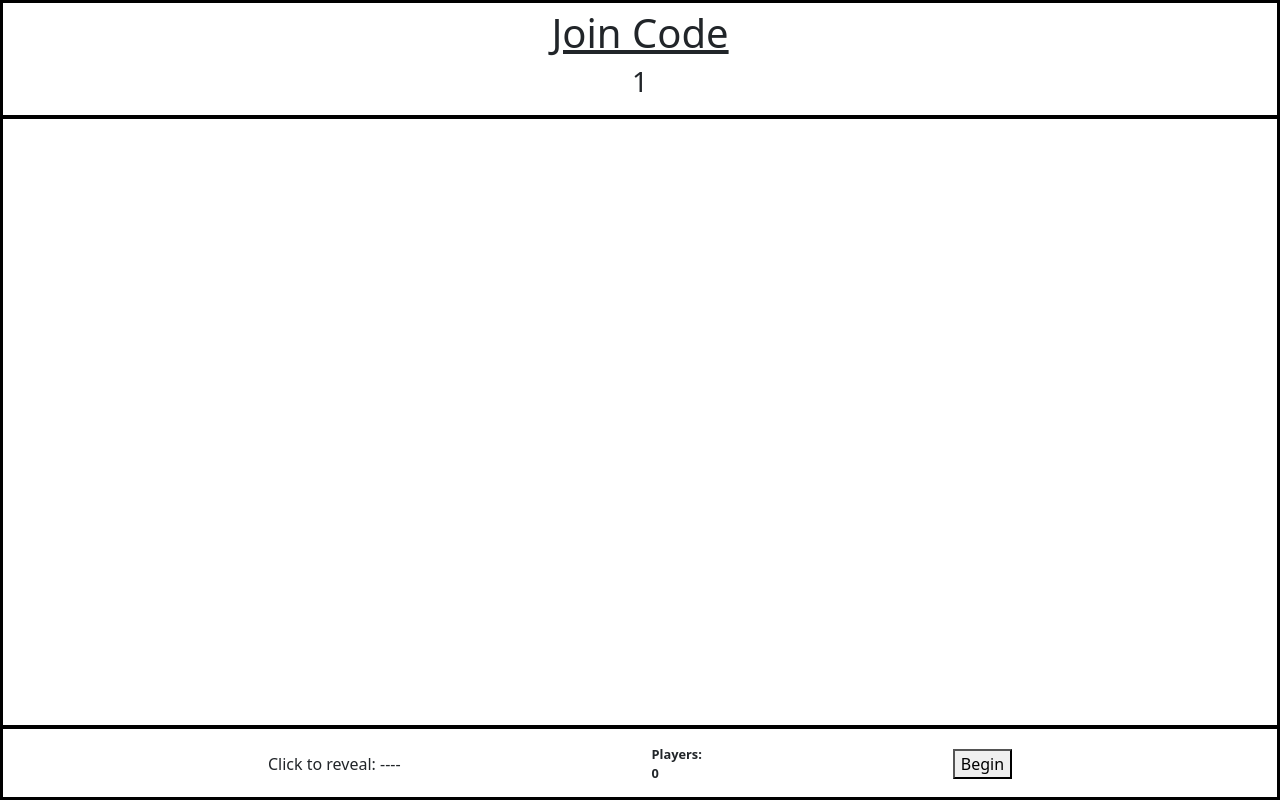
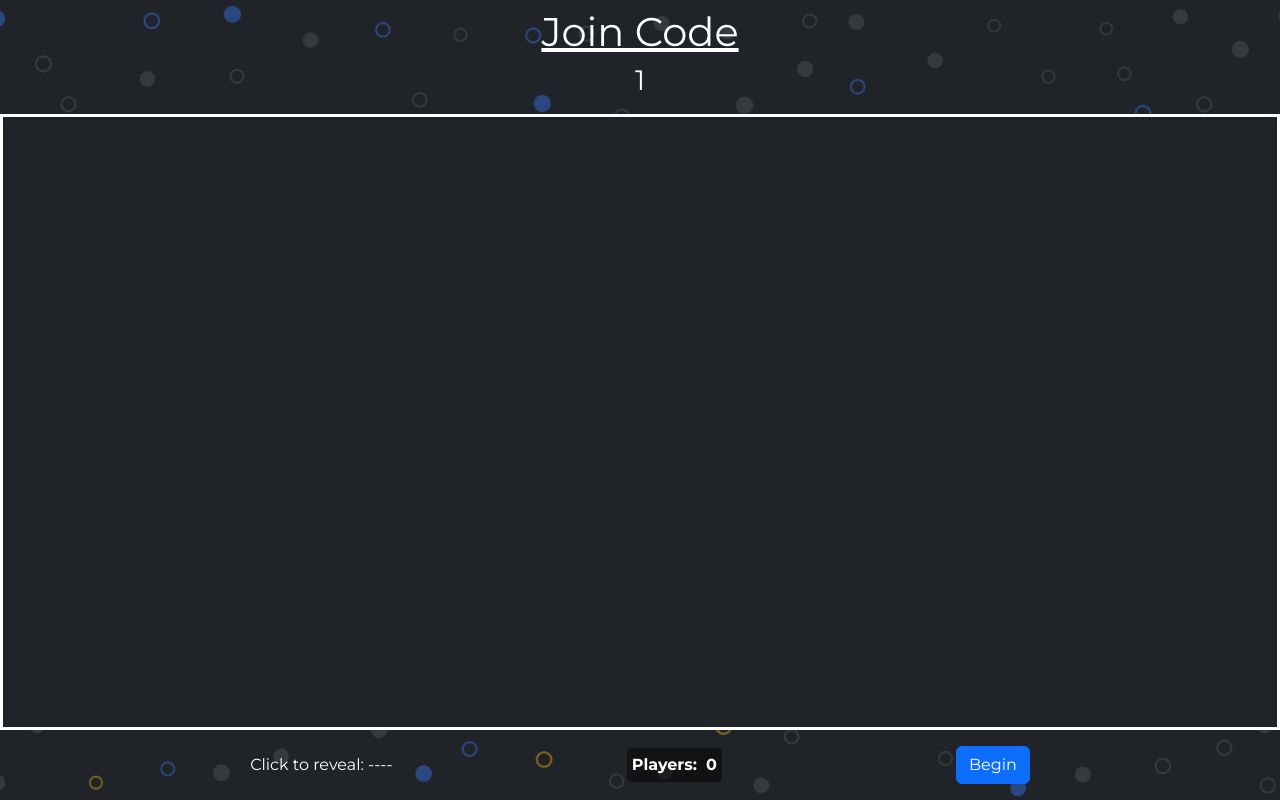
Before and after one commit to ChiefCoyote/UWCS-Quiz, a Flask app: page /question in a window 1280 px wide. Run offline with Flask 3, Linux system fonts and the light colour scheme; a user stored in the database is signed in; tables that the repository leaves empty hold one stand-in row (values such as "Sample post"); some libraries are stand-ins or nearby versions.

Commit message:
Split style sheets into individual html files to help with organisation. began to style webpages beginning with logging in and the question displays

```diff
--- a/website/auth.py
+++ b/website/auth.py
@@ -46,7 +46,7 @@ def login():
     db.session.commit()
 
     ##QUESTION 1
-    testQuestion1_1 = Question(multChoice=True, text="What is the capital of Peru?", media="q1.mp4", answer="B", answerMedia="bingusheart.png")
+    testQuestion1_1 = Question(multChoice=True, text="What is the capital of Peru?", media="q1.mp4", answer="B: Meow", answerMedia="bingusheart.png")
     testQuestion1_1.set_data(["A","B","C","D"])
     db.session.add(testQuestion1_1)
     db.session.commit()
@@ -66,7 +66,7 @@ def login():
     db.session.commit()
 
     ##QUESTION 1
-    testQuestion2_1 = Question(multChoice=True, text="1 + 1?", media=None, answer="C", answerMedia="bingusheart.png")
+    testQuestion2_1 = Question(multChoice=True, text="1 + 1?", media=None, answer="C: Meow", answerMedia="bingusheart.png")
     testQuestion2_1.set_data(["A","B","C","D"])
     db.session.add(testQuestion2_1)
     db.session.commit()
--- /dev/null
+++ b/website/static/css/baseStyle.css
@@ -0,0 +1,49 @@
+.screen {
+    display: flex;
+    justify-content: center;
+    align-items: center;
+    height: 100vh;
+    margin: 0;
+}
+
+.content {
+    display: flex;
+    flex-direction: column;
+    justify-content: center;
+    align-items: center;
+    height: 100vh;
+    width: 100vw;
+}
+
+.alert-overlay {
+    position: fixed;
+    top: 2vh;
+    left: 2vw;
+    z-index: 1050;
+    width: 96vw;
+    box-shadow: 0 4px 6px rgba(0, 0, 0, 0.1);
+}
+
+.hidden {
+    display: none;
+}
+
+body {
+    font-family: 'Montserrat', sans-serif;
+    color: white;
+    background-image: url('../BackGroundFrame.png');
+    background-size: cover;
+    background-position: center;
+    background-repeat: no-repeat;
+}
+
+.homeSelector {
+    padding: 4vh;
+    border-radius: 10px;
+    box-shadow: 0px 4px 8px rgba(0, 0, 0, 0.1);
+    background-color: rgba(0, 0, 0, 0.5);
+    display: flex;
+    justify-content: center;
+    align-items: center;
+
+}
--- /dev/null
+++ b/website/static/css/questionStyle.css
@@ -0,0 +1,197 @@
+.hostDisplay {
+    display: flex;
+    flex-direction: column;
+    justify-content: space-between;
+    align-items: stretch;
+    height: 100vh;
+    width: 100vw;
+}
+
+.joinCode {
+    display: flex;
+    flex-direction: column;
+    justify-content: center;
+    align-items: center;
+    padding: 1vh;
+    flex-basis: 10vh;
+}
+
+.participants {
+    display: grid;
+    flex-basis: 80vh;
+    grid-template-columns: repeat(auto-fit, minmax(10vw, 1fr));
+    align-content: center;
+    background-color: rgba(32, 36, 41, 1);
+    border: 3px solid white;
+}
+
+.participant {
+    display: flex;
+    justify-content: center;
+    align-items: center;
+    padding: 2vh;
+
+    font-size: 2vh;
+    font-weight: bolder;
+}
+
+.hostNext {
+    display: flex;
+    justify-content: space-evenly;
+    align-items: center;
+    padding: 2vh;
+    flex-basis: 5vh;
+}
+
+
+
+.questionChoices {
+    display: grid;
+    width: 100vw;
+    padding: 1vw;
+    max-height: 15vh;
+    gap: 1vw;
+    grid-template-columns: repeat(auto-fit, minmax(10vw, 1fr));
+    align-content: center;
+
+}
+
+.questionChoice {
+    display: flex;
+    justify-content: center;
+    align-items: center;
+    padding: 2vw;
+    font-size: 2vh;
+    font-weight: bold;
+    border: 3px solid white;
+}
+
+.questionInfo {
+    display: flex;
+    flex-direction: column;
+    align-items: center;
+    justify-content: center;
+    flex-basis: 70vh;
+}
+
+.question {
+    display: flex;
+
+    font-size: 6vh;
+    font-weight: bolder;
+    padding: 3vh;
+
+    max-height: 10vh;
+}
+
+.questionImage {
+    display: flex;
+    justify-content: center;
+    align-items: center;
+    padding: 2vh;
+
+    max-height: 60vh;
+    max-width: 70vw;
+    height: 60vh;
+    width: 70vw;
+}
+
+.questionImage img{
+    height: 100%;
+    width: auto;
+}
+
+.questionImage video{
+    height: 100%;
+    width: auto;
+}
+
+.questionImage audio{
+    height: 100%;
+    width: auto;
+}
+
+.questionNumber {
+    display: flex;
+    flex-direction: column;
+    justify-content: center;
+    align-items: center;
+    padding: 1vh;
+    flex-basis: 5vh;
+    font-size: 3vh;
+}
+
+
+
+.roundInfo {
+    display: flex;
+    flex-direction: column;
+    align-items: center;
+    justify-content: center;
+    flex-basis: 80vh;
+    background-color: rgba(32, 36, 41, 1);
+    border: 1px solid white;
+}
+
+.roundTitle {
+    font-size: 8vh;
+    font-weight: bolder;
+    padding: 4vh;
+}
+
+.roundImage {
+    display: flex;
+    padding: 2vh;
+    overflow: hidden;
+    justify-content: center;
+    align-items: center;
+
+    max-height: 60vh;
+    max-width: 70vw;
+    height: 60vh;
+    width: 70vw;
+}
+
+.roundImage img{
+    height: 100%;
+    width: auto;
+}
+
+.roundImage video{
+    height: 100%;
+    width: auto;
+}
+
+.roundImage audio{
+    height: 100%;
+    width: auto;
+}
+
+.displayQuestionDetails{
+    display: flex;
+    flex-direction: column;
+    align-items: center;
+    justify-content: center;
+    flex-basis: 90vh;
+    background-color: rgba(32, 36, 41, 1);
+    border: 1px solid white;
+}
+
+.multChoiceAnswer {
+    border: 6px solid green;
+    background-color: rgb(35, 93, 53);
+}
+
+.choiceAnswer {
+    font-weight:lighter;
+}
+
+.playerCount {
+    display: flex;
+    flex-direction: row;
+    font-size: 2vh;
+    font-weight: bold;
+    background-color: rgba(0, 0, 0, 0.5);
+    border-radius: 5px;
+    padding: 5px;
+}
--- a/website/static/css/style.css
+++ /dev/null
@@ -1,314 +0,0 @@
-.screen {
-    display: flex;
-    justify-content: center;
-    align-items: center;
-    height: 100vh;
-    margin: 0;
-    border: 3px solid black;
-}
-
-.content {
-    display: flex;
-    flex-direction: column;
-    justify-content: center;
-    align-items: center;
-    height: 100vh;
-    width: 100vw;
-    border: 3px solid black;
-}
-
-.quizContent {
-    display: flex;
-    justify-content: center;
-    align-items: flex-start;
-}
-
-.hostDisplay {
-    display: flex;
-    flex-direction: column;
-    justify-content: space-between;
-    align-items: stretch;
-    height: 100vh;
-    width: 100vw;
-}
-
-.quizSelector {
-    display: flex;
-    flex-direction: column;
-    justify-content: flex-start;
-    align-items: stretch;
-    height: 80vh;
-    width: 70vw;
-    overflow-y: auto;
-    border: 3px solid black;
-}
-
-.quizChoice {
-    display: flex;
-    flex-direction: row;
-    justify-content: space-between;
-    align-items: center;
-    padding: 1%;
-    cursor: pointer;
-    border: 1px solid black;
-}
-
-.selected {
-    background-color: grey;
-}
-
-.quizName {
-    flex-basis: 75%;
-
-    font-size: 3vw;
-    font-weight: bolder;
-
-    border: 1px solid black;
-}
-
-.quizCode {
-    flex-basis: 25%;
-    font-size: 2vw;
-    font-weight: bold;
-    font-style: italic;
-
-    border: 1px solid black;
-}
-
-.joinCode {
-    display: flex;
-    flex-direction: column;
-    justify-content: center;
-    align-items: center;
-    padding: 1vh;
-    flex-basis: 10vh;
-    border: 1px solid black;
-}
-
-.questionNumber {
-    display: flex;
-    flex-direction: column;
-    justify-content: center;
-    align-items: center;
-    padding: 1vh;
-    flex-basis: 5vh;
-    border: 1px solid black;
-}
-
-.participants {
-    display: grid;
-    flex-basis: 80vh;
-    grid-template-columns: repeat(auto-fit, minmax(10vw, 1fr));
-    align-content: center;
-    border: 3px solid black;
-}
-
-.participant {
-    display: flex;
-    justify-content: center;
-    align-items: center;
-    padding: 2vh;
-
-    font-size: 1vw;
-    font-weight: bolder;
-
-    border: 1px solid black;
-}
-
-.roundInfo {
-    display: flex;
-    flex-direction: column;
-    align-items: center;
-    justify-content: center;
-    flex-basis: 80vh;
-    border: 1px solid black;
-}
-
-.roundTitle {
-    font-size: 3vw;
-    font-weight: bolder;
-    padding: 4vh;
-    border: 1px solid black;
-}
-
-.roundImage {
-    display: flex;
-    padding: 2vh;
-    overflow: hidden;
-    justify-content: center;
-    align-items: center;
-
-    max-height: 60vh;
-    max-width: 70vw;
-    height: 60vh;
-    width: 70vw;
-
-    border: 1px solid black;
-}
-
-.roundImage img{
-    height: 100%;
-    width: auto;
-}
-
-.roundImage video{
-    height: 100%;
-    width: auto;
-}
-
-.roundImage audio{
-    height: 100%;
-    width: auto;
-}
-
-.displayQuestionDetails{
-    display: flex;
-    flex-direction: column;
-    align-items: center;
-    justify-content: center;
-    flex-basis: 90vh;
-}
-
-.questionInfo {
-    display: flex;
-    flex-direction: column;
-    align-items: center;
-    justify-content: center;
-    flex-basis: 70vh;
-    border: 1px solid black;
-}
-
-.question {
-    display: flex;
-
-    font-size: 2vw;
-    font-weight: bolder;
-    padding: 3vh;
-    border: 1px solid black;
-
-    max-height: 10vh;
-}
-
-.questionImage {
-    display: flex;
-    justify-content: center;
-    align-items: center;
-    padding: 2vh;
-
-    max-height: 60vh;
-    max-width: 70vw;
-    height: 60vh;
-    width: 70vw;
-
-    border: 1px solid black;
-}
-
-.questionImage img{
-    height: 100%;
-    width: auto;
-}
-
-.questionImage video{
-    height: 100%;
-    width: auto;
-}
-
-.questionImage audio{
-    height: 100%;
-    width: auto;
-}
-
-
-.questionChoices {
-    display: grid;
-    width: 100vw;
-    padding: 1vw;
-    max-height: 15vh;
-    gap: 1vw;
-    grid-template-columns: repeat(auto-fit, minmax(10vw, 1fr));
-    align-content: center;
-}
-
-.questionChoice {
-    display: flex;
-    justify-content: center;
-    align-items: center;
-    padding: 2vw;
-    font-size: 1vw;
-    font-weight: bold;
-    border: 1px solid black;
-}
-
-.multChoiceAnswer {
-    border: 3px solid green;
-}
-
-
-
-.hostNext {
-    display: flex;
-    justify-content: space-evenly;
-    align-items: center;
-    padding: 2vh;
-    flex-basis: 5vh;
-    border: 1px solid black;
-}
-
-.playerCount {
-    font-size: 1vw;
-    font-weight: bold;
-}
-
-.leaderboard {
-    display: flex;
-    flex-direction: column;
-    align-content: center;
-    border: 3px solid black;
-}
-
-.teamLeaderboard{
-    display: flex;
-}
-
-.customise {
-    display: flex;
-}
-
-.customPreview {
-    display: flex;
-    flex-direction: column;
-    justify-content: space-between;
-    align-items: stretch;
-    height: 85vh;
-    width: 80vw;
-    border: 3px solid black;
-}
-
-
-.customSelect {
-    display: flex;
-    flex-direction: column;
-    justify-content: flex-start;
-    align-items: stretch;
-    height: 85vh;
-    width: 10vw;
-    overflow-y: auto;
-    border: 3px solid black;
-}
-
-.customQuestion {
-    display: flex;
-}
-
-.alert-overlay {
-    position: fixed;
-    top: 2vh;
-    left: 2vw;
-    z-index: 1050;
-    width: 96vw;
-    box-shadow: 0 4px 6px rgba(0, 0, 0, 0.1);
-}
-
-.hidden {
-    display: none;
-}
--- a/website/templates/authentication/login.html
+++ b/website/templates/authentication/login.html
@@ -1,11 +1,12 @@
 {% extends "base.html" %}
+{% block cssImport %}<link rel="stylesheet" href="../static/css/authStyle.css">{% endblock %}
 {% block title %}Login{% endblock %}
 
 
 {% block content %}
 
-<form method = "POST">
-    <h3 align="center">Login</h3>
+<form method = "POST" class="authForm">
+    <h3 align="center" style="font-weight: bolder;">Login</h3>
     <div class = "form-group">
         <label for="email">Email Address</label>
         <input
--- a/website/templates/authentication/sign_up.html
+++ b/website/templates/authentication/sign_up.html
@@ -1,10 +1,11 @@
 {% extends "base.html" %}
+{% block cssImport %}<link rel="stylesheet" href="../static/css/authStyle.css">{% endblock %}
 {% block title %}Sign up{% endblock %}
 
 {% block content %}
 
-<form method = "POST">
-    <h3 align="center">Sign Up</h3>
+<form method = "POST" class="authForm">
+    <h3 align="center" style="font-weight: bolder;">Sign Up</h3>
     <div class = "form-group">
         <label for="email">Email Address</label>
         <input
--- a/website/templates/authentication/verify-email.html
+++ b/website/templates/authentication/verify-email.html
@@ -1,4 +1,5 @@
 {% extends "base.html" %}
+{% block cssImport %}<link rel="stylesheet" href="../static/css/authStyle.css">{% endblock %}
 
 {% block title %}Verify your Email{% endblock %}
 
@@ -7,7 +8,7 @@
 <h1 class = "text-center">Verify your Email</h1>
 <p class="text-center">Please verify your email address by entering the code sent.</p>
 
-<form action="verifyEmail" method="post">
+<form action="verifyEmail" method="post" class="authForm">
 
     <!-- Verification code input -->
     <div class="form-group">
--- a/website/templates/base.html
+++ b/website/templates/base.html
@@ -18,9 +18,12 @@
             href="https://stackpath.bootstrapcdn.com/font-awesome/4.7.0/css/font-awesome.min.css"
             crossorigin="anonymous"
         />
+        <link href="https://fonts.googleapis.com/css2?family=Montserrat:wght@400;700&display=swap" rel="stylesheet">
+
+        <link rel="stylesheet" href="../static/css/baseStyle.css">
 
 
-        <link rel="stylesheet" href="../static/css/style.css">
+        {% block cssImport %}{% endblock %}
 
 
         <!-- Import JavaScript -->
@@ -46,7 +49,6 @@
             integrity="sha512-q/dWJ3kcmjBLU4Qc47E4A9kTB4m3wuTY7vkFJDTZKjTs8jhyGQnaUrxa0Ytd0ssMZhbNua9hE+E7Qv1j+DyZwA=="
             crossorigin="anonymous">
         </script>
-
 
         {% block head %}{% endblock %}
     </head>
--- a/website/templates/host/custom.html
+++ b/website/templates/host/custom.html
@@ -1,4 +1,5 @@
 {% extends "base.html" %}
+{% block cssImport %}<link rel="stylesheet" href="../static/css/customStyle.css">{% endblock %}
 {% block title %}Create{% endblock %}
 
 {% block content %}
@@ -17,7 +18,7 @@
                         <button class="dropdown-toggle" name="newRound" id="newRound" data-bs-toggle="dropdown">+</button>
                         <ul class="dropdown-menu">
                             <li><button class="dropdown-item" onclick="createRound(this)">Create Round</button></li>
-                            <li><button class="dropdown-item" onclick="importRound()">Import Round</button></li>
+                            <li><button class="dropdown-item" onclick="importRound()" disabled>Import Round</button></li>
                         </ul>
                     </div>
                 </div>
@@ -192,7 +193,7 @@
                         <button class="dropdown-toggle" name="newQuestion" id="newQuestion" data-bs-toggle="dropdown">+</button>
                         <ul class="dropdown-menu">
                             <li><button class="dropdown-item" onclick="createQuestion(this)">Create Question</button></li>
-                            <li><button class="dropdown-item" onclick="importQuestion()">Import Question</button></li>
+                            <li><button class="dropdown-item" onclick="importQuestion()" disabled>Import Question</button></li>
                         </ul>
                     </div>
                     <button class="deleteCustom" onclick="deleteRound(this)">-</button>
--- a/website/templates/host/final_score.html
+++ b/website/templates/host/final_score.html
@@ -1,4 +1,5 @@
 {% extends "base.html" %}
+{% block cssImport %}<link rel="stylesheet" href="../static/css/final_scoreStyle.css">{% endblock %}
 {% block title %}Scores{% endblock %}
 
 {% block content %}
--- a/website/templates/host/question.html
+++ b/website/templates/host/question.html
@@ -1,4 +1,5 @@
 {% extends "base.html" %}
+{% block cssImport %}<link rel="stylesheet" href="../static/css/questionStyle.css">{% endblock %}
 {% block title %}Quiz{% endblock %}
 
 {% block content %}
@@ -11,10 +12,10 @@
 
     <div class="participants" id="participants"></div>
     <div class="hostNext">
-        <div class="privateCode" id="hideCode" onclick="displayCode()">Click to reveal: ----</div>
-        <div class="privateCode" id="showCode" onclick="displayCode()" style="display: none;">Click to hide: {{privateCode}}</div>
-        <div class="playerCount">Players: <div id="playerCount">0</div></div>
-        <button name="begin" onclick="begin()">Begin</button>
+        <div class="privateCode" id="hideCode" onclick="displayCode()" style="cursor: pointer;">Click to reveal: ----</div>
+        <div class="privateCode" id="showCode" onclick="displayCode()" style="cursor: pointer; display: none;">Click to hide: {{privateCode}}</div>
+        <div class="playerCount">Players: &nbsp;<div id="playerCount">0</div></div>
+        <button class="btn btn-primary" name="begin" onclick="begin()">Begin</button>
     </div>
 </div>
 
@@ -53,9 +54,9 @@
     </div>
 
     <div class="hostNext">
-        <button name="ping" onclick="ping()">Ping</button>
+        <button class="btn btn-primary" name="ping" onclick="ping()">Ping</button>
         <div class="playerCount" id="playersAnswered">Answered: 0/0</div>
-        <button name="begin" onclick="nextQuestion()">Next Question</button>
+        <button class="btn btn-primary" name="begin" onclick="nextQuestion()">Next Question</button>
     </div>
 
 </div>
@@ -76,7 +77,7 @@
     </div>
 
     <div class="hostNext">
-        <button name="startRound" onclick="startRound()">Start Round!</button>
+        <button class="btn btn-primary" name="startRound" onclick="startRound()">Start Round!</button>
     </div>
 
 </div>
@@ -140,9 +141,9 @@
 
 
     <div class="hostNext">
-        <button name="ping" onclick="ping()">Ping</button>
-        <button name="revealAnswer" onclick="revealAnswer()">Reveal Answer</button>
-        <button name="nextQuestion" onclick="nextAnswer()">Next</button>
+        <button class="btn btn-primary" name="ping" onclick="ping()">Ping</button>
+        <button class="btn btn-primary" name="revealAnswer" onclick="revealAnswer()">Reveal Answer</button>
+        <button class="btn btn-primary" name="nextQuestion" onclick="nextAnswer()">Next</button>
     </div>
 
 
```
Also changed, not shown: website/static/css/authStyle.css (added, +10 -0 lines), website/static/css/customStyle.css (added, +29 -0 lines), website/static/css/final_scoreStyle.css (added, +10 -0 lines), website/static/css/quizzesStyle.css (added, +47 -0 lines), website/templates/home.html (+4 -4 lines), website/templates/host/quizzes.html (+4 -3 lines), instance/db.sqlite, website/static/BackGroundFrame.png (added).
